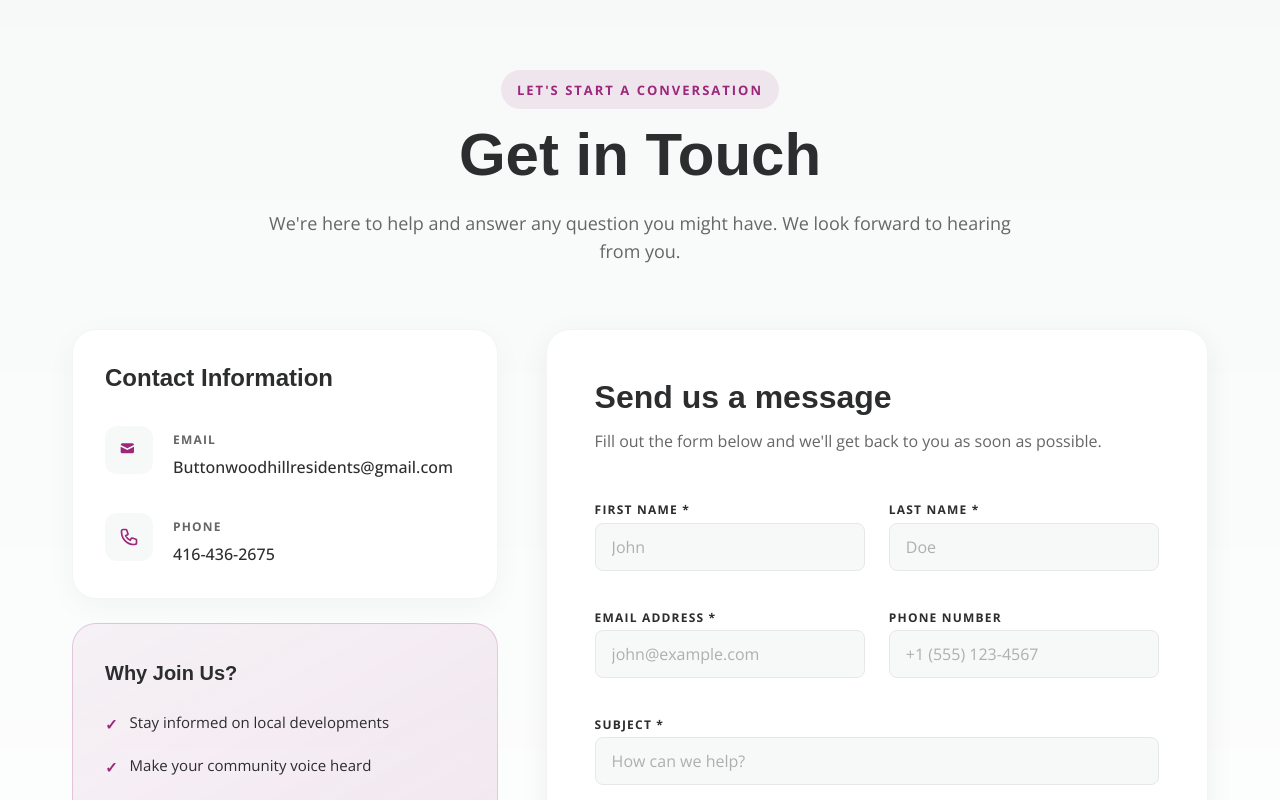
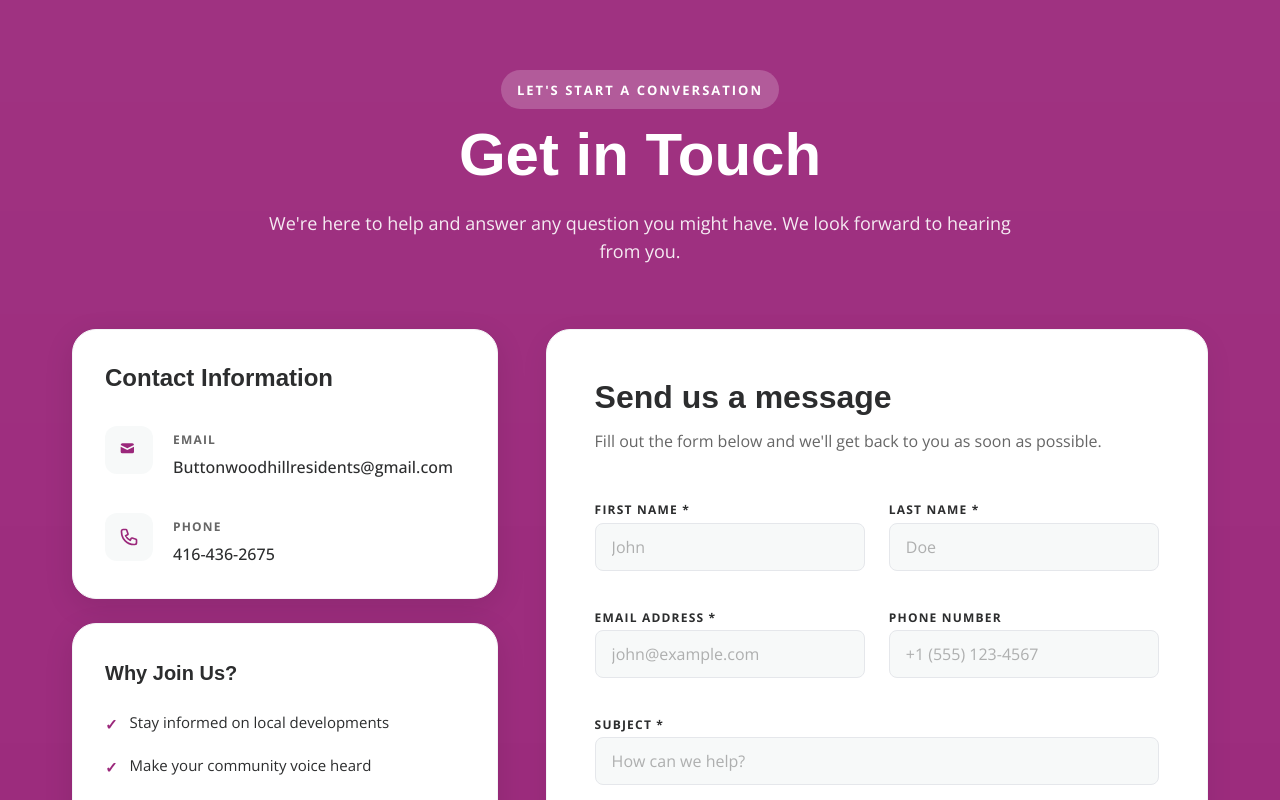
Before and after one commit to PlanetGalactor/BHRA-Website, a Next.js app: page / in a window 1280 px wide. Shown: the part 3020-3820 px from the top of the page. Built offline with nearby package versions, Linux system fonts and the light colour scheme; a web font is replaced by a local one.

Commit message:
UI: Update landing page contact section to have solid plum purple background paired with contrasting white cards

```diff
--- a/app/page.tsx
+++ b/app/page.tsx
@@ -185,26 +185,26 @@ export default function Home() {
       </section>
 
       {/* Premium Section 4 - Contact Us */}
-      <section className="relative py-24 lg:py-32 bg-white overflow-hidden">
+      <section className="relative py-24 lg:py-32 bg-[#9b287b] overflow-hidden">
         {/* Background decorative elements */}
-        <div className="absolute inset-0 bg-[#f7f9f9] [mask-image:linear-gradient(180deg,white,rgba(255,255,255,0))] pointer-events-none" />
+        <div className="absolute inset-0 bg-white/5 [mask-image:linear-gradient(180deg,white,rgba(255,255,255,0))] pointer-events-none" />
 
         <div className="max-w-[1200px] relative z-10 mx-auto px-4 sm:px-6 lg:px-8">
           <div className="text-center mb-16 max-w-3xl mx-auto">
-            <div className="inline-block mb-4 px-4 py-1.5 bg-[#9b287b]/10 rounded-full">
-              <span className="text-[13px] font-bold tracking-[2px] uppercase text-[#9b287b]">Let's Start a Conversation</span>
+            <div className="inline-block mb-4 px-4 py-1.5 bg-white/20 rounded-full">
+              <span className="text-[13px] font-bold tracking-[2px] uppercase text-white">Let's Start a Conversation</span>
             </div>
-            <h2 className="text-4xl md:text-5xl lg:text-6xl font-serif font-bold mb-6 text-[#2c2d2e]">
+            <h2 className="text-4xl md:text-5xl lg:text-6xl font-serif font-bold mb-6 text-white">
               Get in Touch
             </h2>
-            <p className="text-lg text-[#666666] font-sans">
+            <p className="text-lg text-white/90 font-sans">
               We're here to help and answer any question you might have. We look forward to hearing from you.
             </p>
           </div>
 
           <div className="grid lg:grid-cols-5 gap-8 lg:gap-12">
             <div className="lg:col-span-2 space-y-6">
-              <div className="p-8 bg-white rounded-3xl shadow-[0_8px_30px_rgb(0,0,0,0.04)] border border-gray-100 hover:shadow-lg transition-shadow duration-300">
+              <div className="p-8 bg-white rounded-3xl shadow-[0_8px_30px_rgb(0,0,0,0.1)] border border-gray-100 hover:shadow-lg transition-shadow duration-300">
                 <h3 className="text-2xl font-serif font-bold text-[#2c2d2e] mb-8">Contact Information</h3>
                 <div className="space-y-8">
                   <div className="flex items-start gap-5 group">
@@ -232,7 +232,7 @@ export default function Home() {
                 </div>
               </div>
 
-              <div className="p-8 bg-gradient-to-br from-[#9b287b]/5 to-[#9b287b]/10 rounded-3xl border border-[#9b287b]/20">
+              <div className="p-8 bg-white rounded-3xl shadow-[0_8px_30px_rgb(0,0,0,0.1)] border border-gray-100 hover:shadow-lg transition-shadow duration-300">
                 <h3 className="text-[20px] font-serif font-bold text-[#2c2d2e] mb-5">Why Join Us?</h3>
                 <ul className="space-y-4 text-[15px] text-[#2c2d2e]">
                   <li className="flex items-start gap-3">
```
